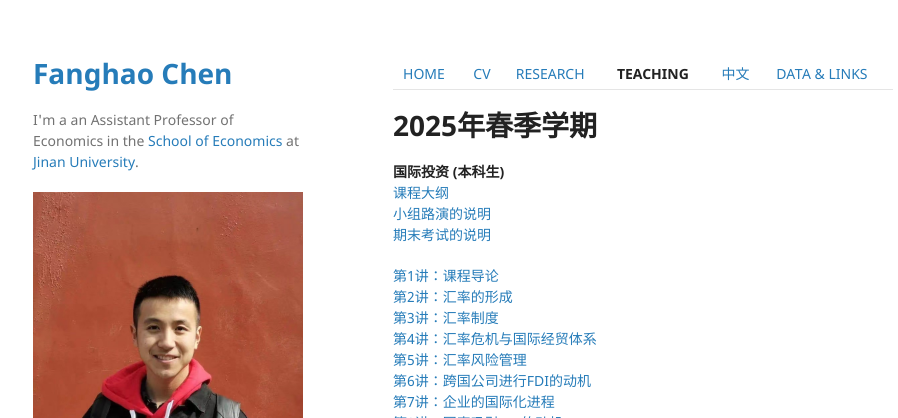
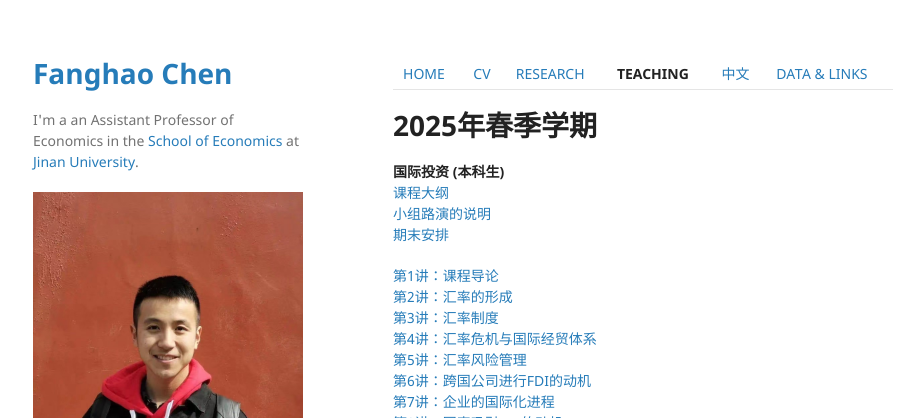
Before and after one commit to FanghaoChen/homepage, a Jekyll site: the page built from teaching.md, in a window 1280 px wide. Shown: the top 418 px of the page, without its empty margins (177-1075 px from the left). Built offline with Jekyll 4.4.1, drawn with Linux system fonts in a browser that asks for light colours; our own code applies the rules of GitHub Pages for plain Markdown files.

Commit message:
Update teaching.md

```diff
--- a/teaching.md
+++ b/teaching.md
@@ -5,7 +5,7 @@
 **国际投资 (本科生)** <br/>
 [课程大纲](./assets/国际投资_课程大纲.pdf) <br/>
 [小组路演的说明](./assets/关于小组路演的说明.pdf) <br/>
-[期末考试的说明](./assets/期末安排.pdf)
+[期末安排](./assets/期末安排.pdf)
 
 [第1讲：课程导论](./assets/第1讲_课程导论.pdf) <br/>
 [第2讲：汇率的形成](./assets/第2讲_汇率的形成.pdf) <br/>
```
